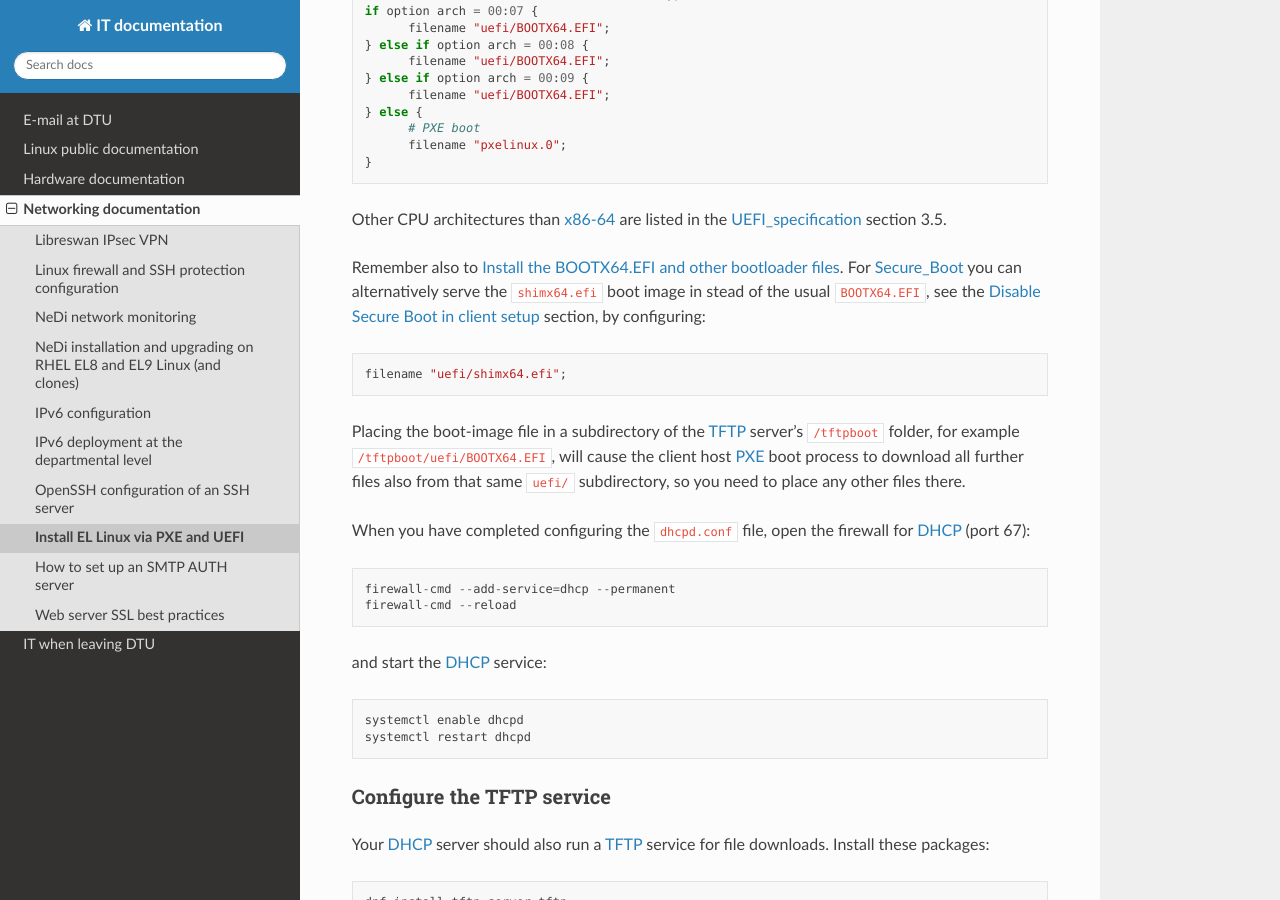
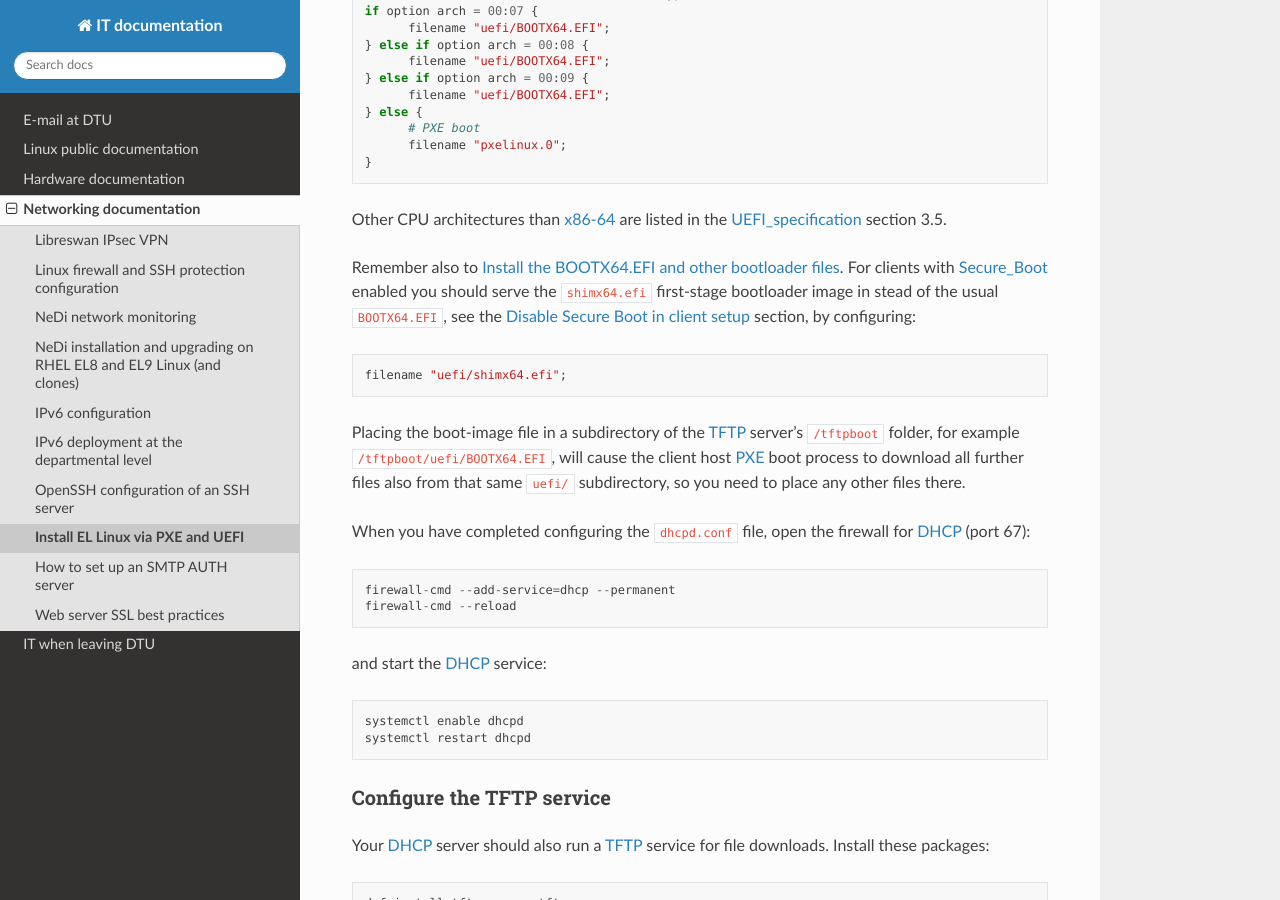
Before and after one commit to OleHolmNielsen/ITwiki, a Sphinx documentation site: the page built from docs/PXE_and_UEFI.rst, in a window 1280 px wide and 900 px high, scrolled down 4842 px. Built offline with Sphinx 7.4.7 and the Read the Docs theme 3.1.0, drawn with Linux system fonts in a browser that asks for light colours.

Commit message:
Minor edit

```diff
--- a/docs/PXE_and_UEFI.rst
+++ b/docs/PXE_and_UEFI.rst
@@ -233,7 +233,8 @@ such as ``BOOTX64.EFI``::
 Other CPU architectures than x86-64_ are listed in the UEFI_specification_ section 3.5.
 
 Remember also to :ref:`Install_bootloader_images`.
-For Secure_Boot_ you can alternatively serve the ``shimx64.efi`` boot image in stead of the usual ``BOOTX64.EFI``,
+For clients with Secure_Boot_ enabled you should serve the ``shimx64.efi`` first-stage bootloader image
+in stead of the usual ``BOOTX64.EFI``,
 see the :ref:`Secure_Boot_Setup` section,
 by configuring::
 
```
